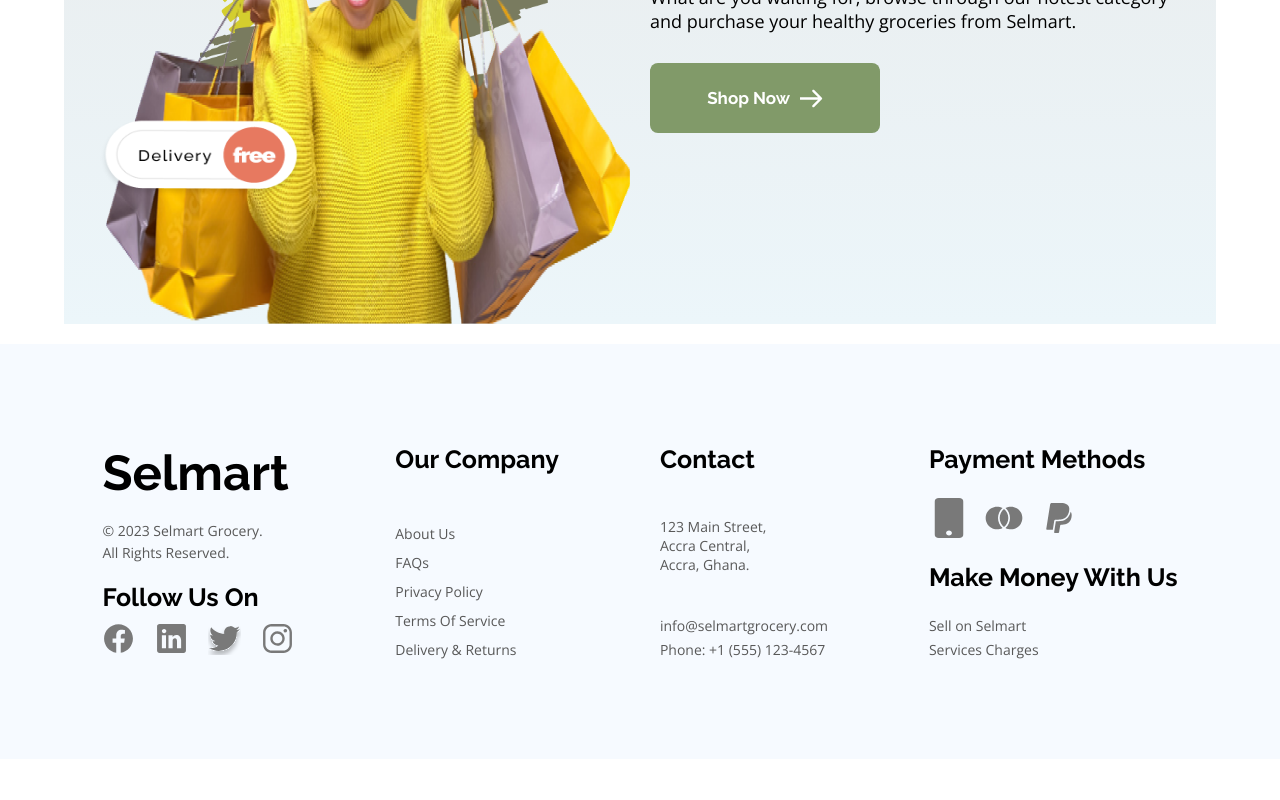
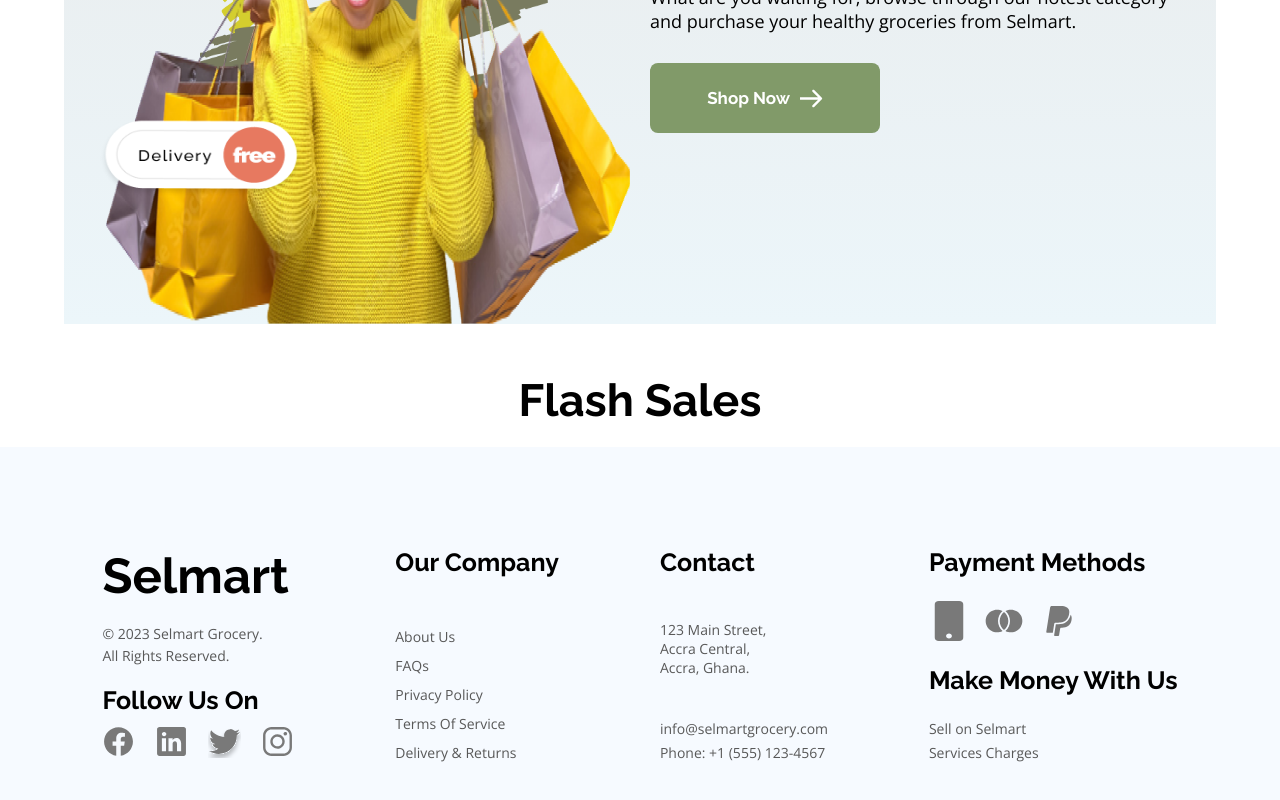
Before and after one commit to mambachristophersteven/selmart-copy, a React (Vite) app: page / in a window 1280 px wide. Shown: the part 3234-4034 px from the top of the page. Before the commit the page ends 3993 px from the top, so only its background shows below. Built offline with nearby package versions, Linux system fonts and the light colour scheme.

Commit message:
flash sales section creation

```diff
--- a/src/Pages/Home/Home.jsx
+++ b/src/Pages/Home/Home.jsx
@@ -57,6 +57,10 @@
             <MainButton text = "shop now"/>
           </div>
         </div>
+        <div className={styles.flash_sales}>
+          <p className={styles.section_heading}>Flash Sales</p>
+
+        </div>
     </div>
   )
 }
```
